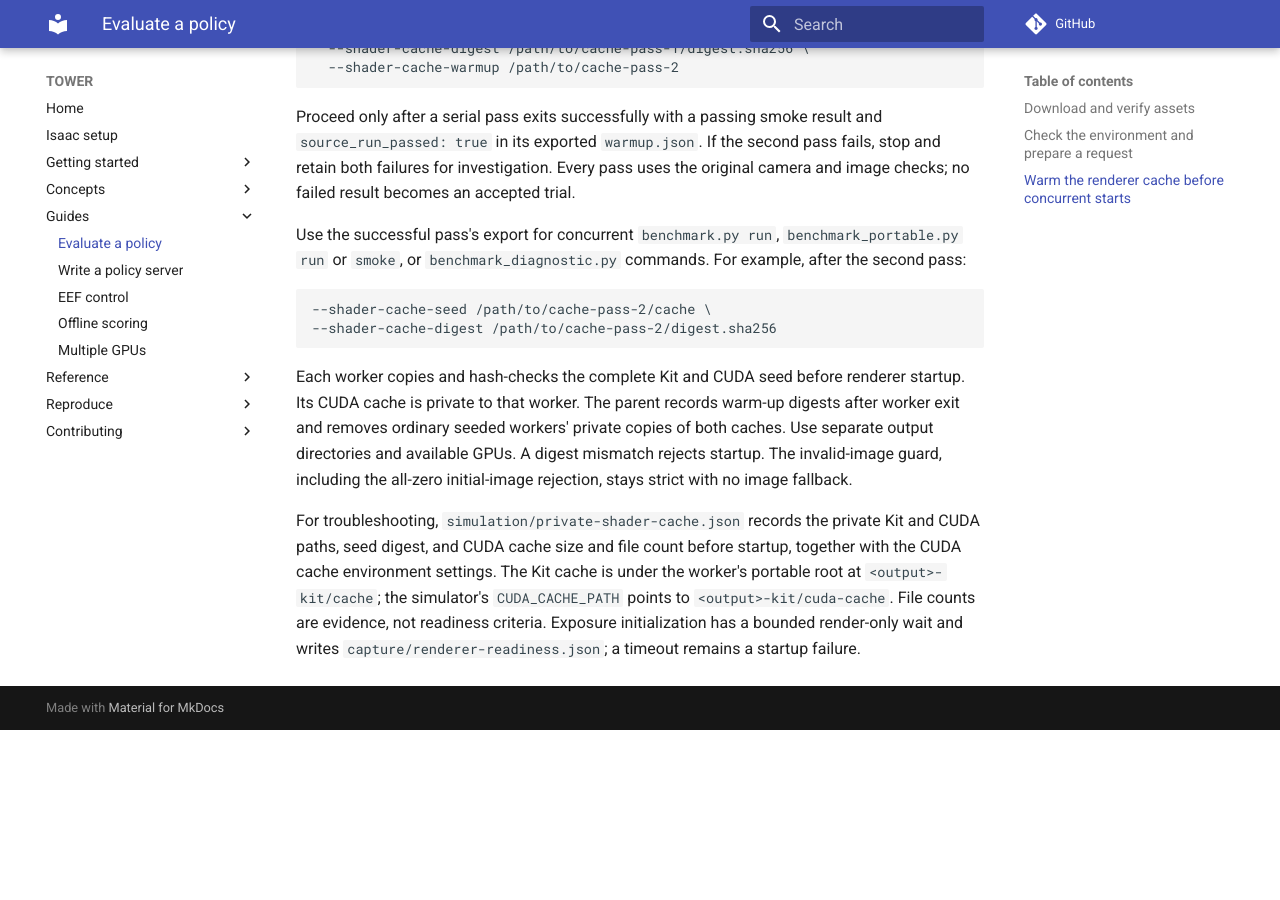
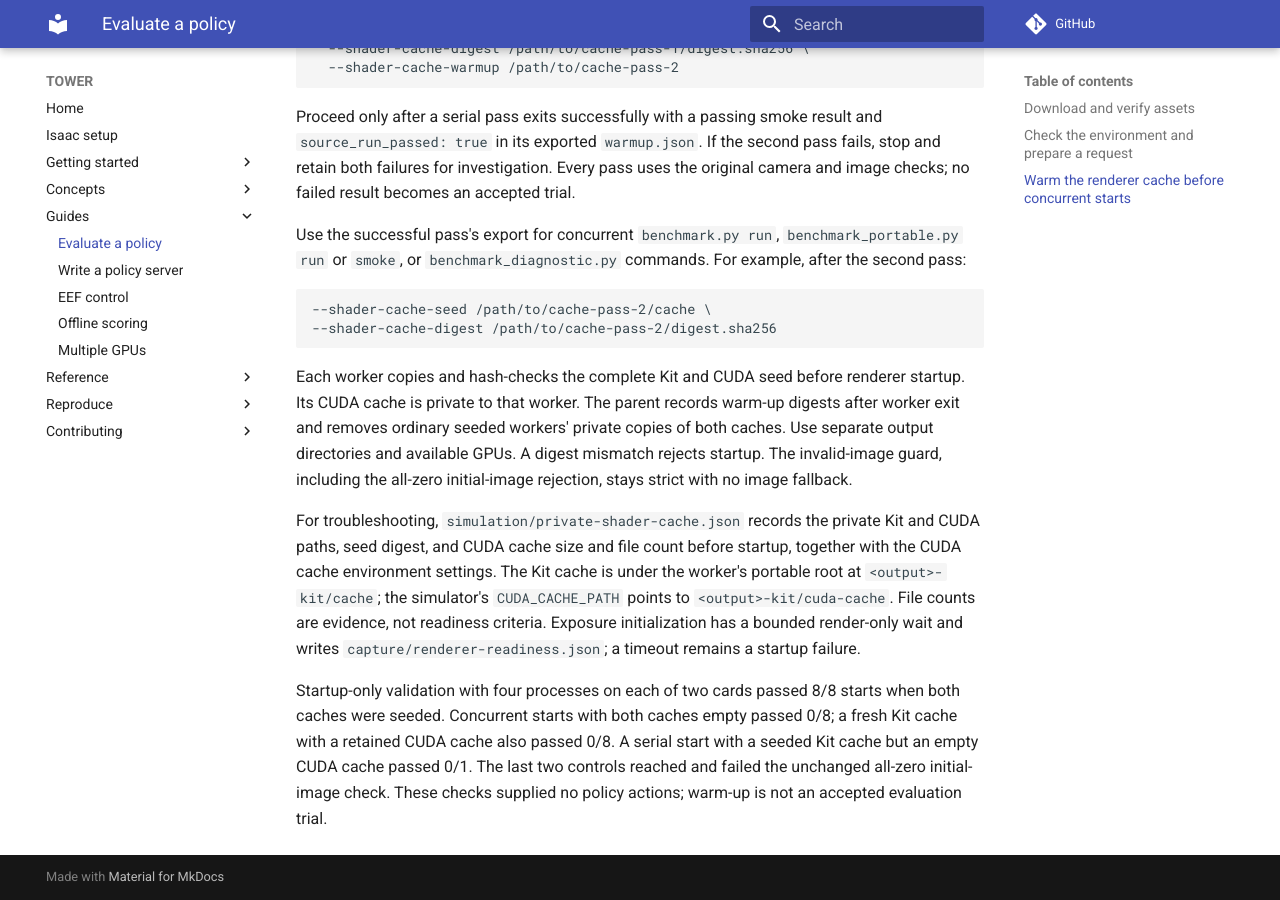
Before and after one commit to tower-benchmark/TOWER, an MkDocs documentation site: the page built from docs/guides/evaluate-a-policy.md, in a window 1280 px wide and 900 px high, scrolled down 2795 px. Built offline with MkDocs 1.6.1 and Material for MkDocs 9.7.7, drawn with Linux system fonts in a browser that asks for light colours; comment, search, counter and statistics services are not loaded; before the commit the page ends 3525 px from its top, so only the background shows below that.

Commit message:
docs(bench): record separate cold-cache startup controls [skip ci]

```diff
--- a/docs/guides/evaluate-a-policy.md
+++ b/docs/guides/evaluate-a-policy.md
@@ -161,3 +161,10 @@ under the worker's portable root at `<output>-kit/cache`; the simulator's
 `CUDA_CACHE_PATH` points to `<output>-kit/cuda-cache`. File counts are evidence,
 not readiness criteria. Exposure initialization has a bounded render-only wait
 and writes `capture/renderer-readiness.json`; a timeout remains a startup failure.
+
+Startup-only validation with four processes on each of two cards passed 8/8
+starts when both caches were seeded. Concurrent starts with both caches empty
+passed 0/8; a fresh Kit cache with a retained CUDA cache also passed 0/8. A serial
+start with a seeded Kit cache but an empty CUDA cache passed 0/1. The last two
+controls reached and failed the unchanged all-zero initial-image check. These
+checks supplied no policy actions; warm-up is not an accepted evaluation trial.
```
